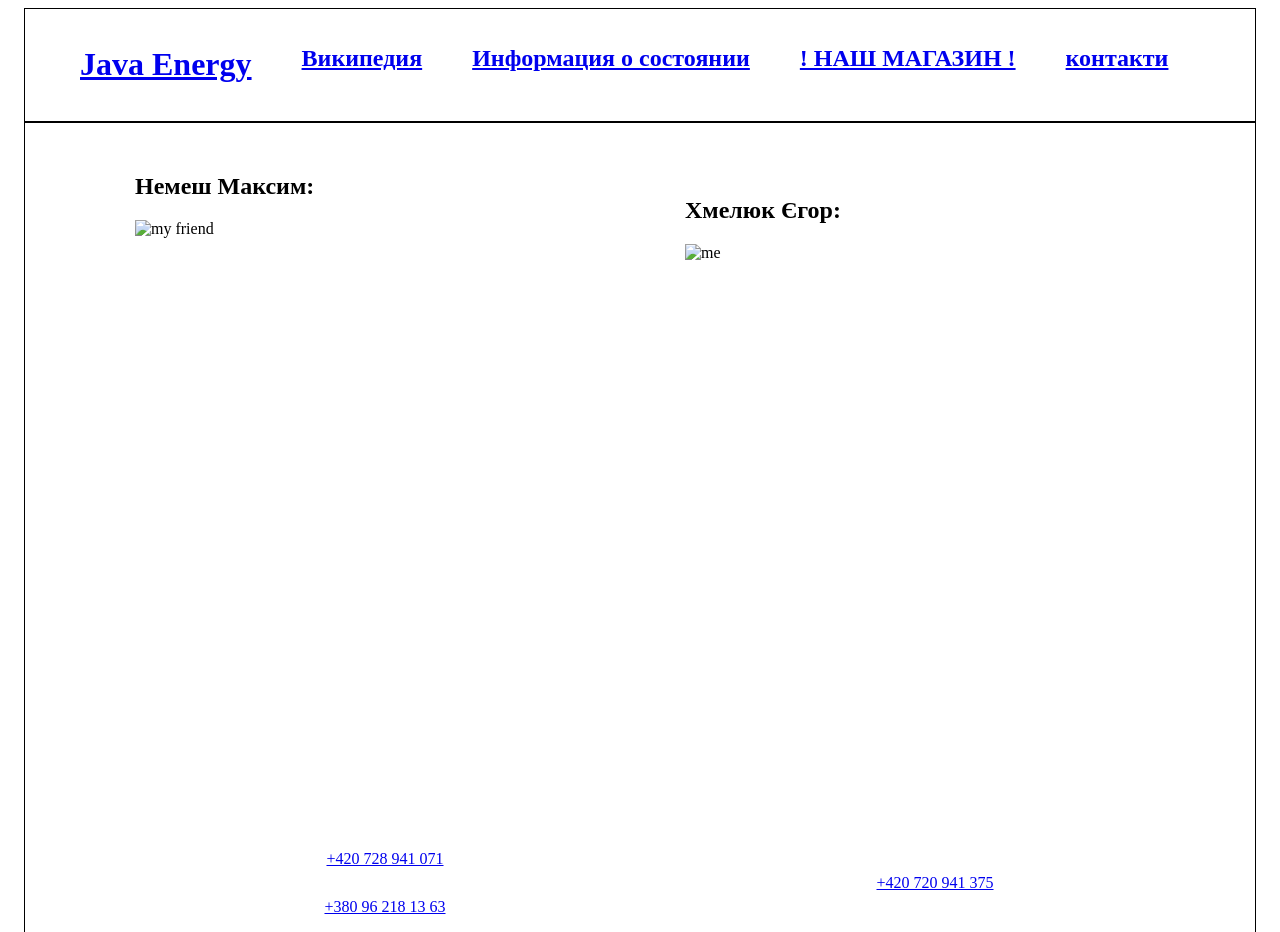
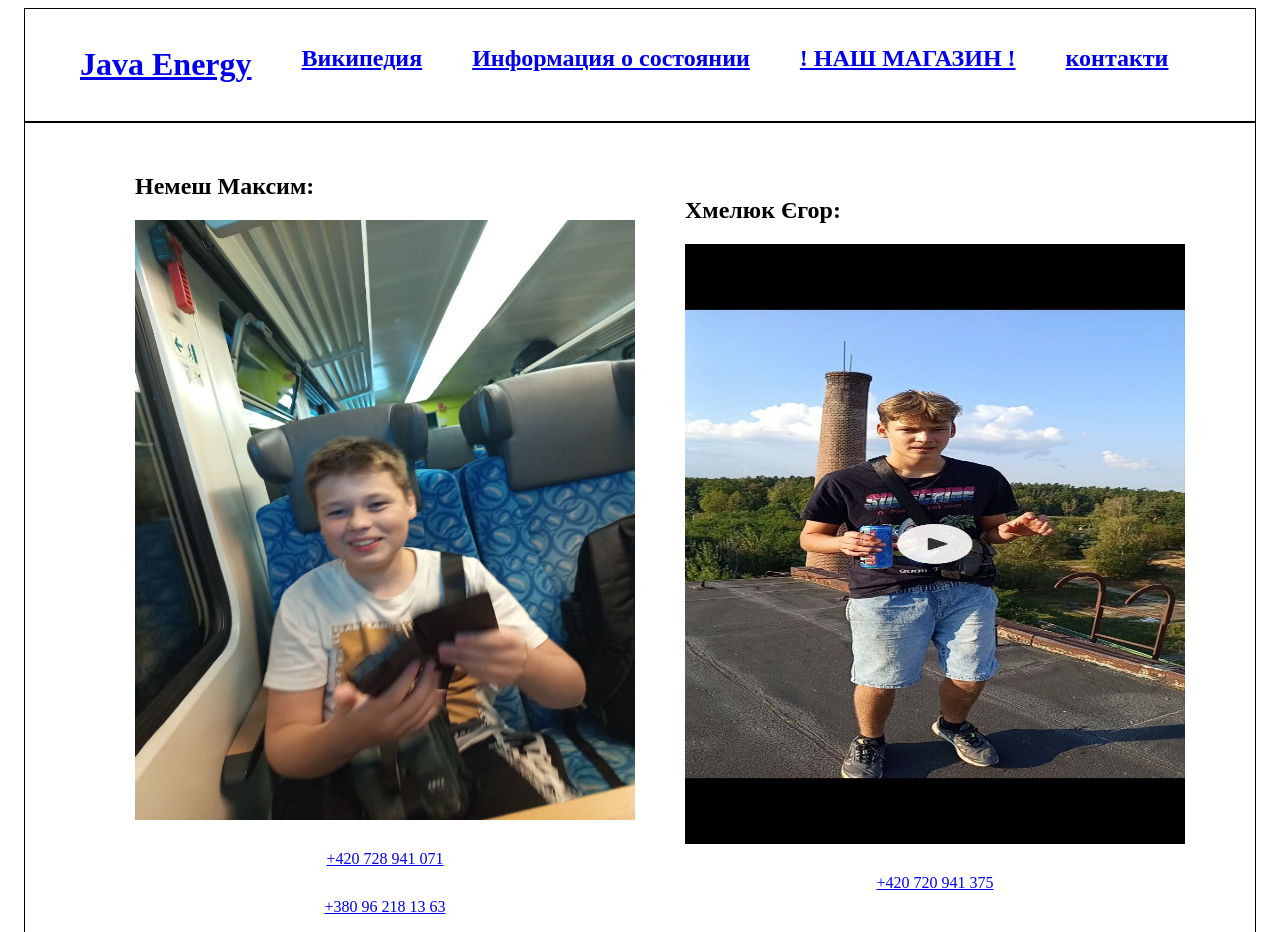
Before and after one commit to Yegor-77/Java-Energy, a plain HTML site: page inf/contact.html in a window 1280 px wide. Shown: the top 932 px of the page. Drawn offline with Linux system fonts and the light colour scheme.

Commit message:
lets go je

```diff
--- a/inf/contact.html
+++ b/inf/contact.html
@@ -52,7 +52,7 @@
                 Немеш Максим:
                 </h2>
 
-                <img class="contacts-images" src="./img/myfriend.jpg" alt="my friend">
+                <img class="contacts-images" src="../img/myfriend.jpg" alt="my friend">
 
                <a class="contacts-link"   href="tel.+420 728 941 071">+420 728 941 071</a>
                <a  class="contacts-link"   href="tel.+380 96 218 13 63">+380 96 218 13 63</a>
@@ -64,7 +64,7 @@
                 Хмелюк Єгор:
                 </h2>
 
-                <img class="contacts-images"  src="./img/me.jpg" alt="me">
+                <img class="contacts-images"  src="../img/me.jpg" alt="me">
 
                <a class="contacts-link" href="tel.+420 720 941 375">+420 720 941 375</a>
             </li>
```
